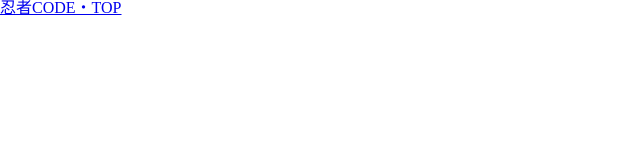
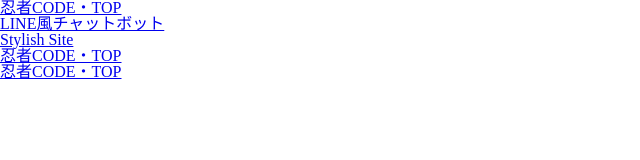
Before and after one commit to Saito-Takuma/Portfolio, a plain HTML site: page index.html in a window 1280 px wide. Shown: the whole page, without its empty margins (0-640 px from the left). Drawn offline with Linux system fonts and the light colour scheme; files that its build step writes are made by us from their sources.

Commit message:
Update index.html

```diff
--- a/index.html
+++ b/index.html
@@ -11,6 +11,18 @@
       <li>
         <a href="./NINJYACODE_TOP/index.html">忍者CODE・TOP</a>
       </li>
+      <li>
+        <a href="./NINJYACODE_TOP/index.html">LINE風チャットボット</a>
+      </li>
+      <li>
+        <a href="./NINJYACODE_TOP/index.html">Stylish Site</a>
+      </li>
+      <li>
+        <a href="./NINJYACODE_TOP/index.html">忍者CODE・TOP</a>
+      </li>
+      <li>
+        <a href="./NINJYACODE_TOP/index.html">忍者CODE・TOP</a>
+      </li>
     </ul>
 </body>
 </html>
```
